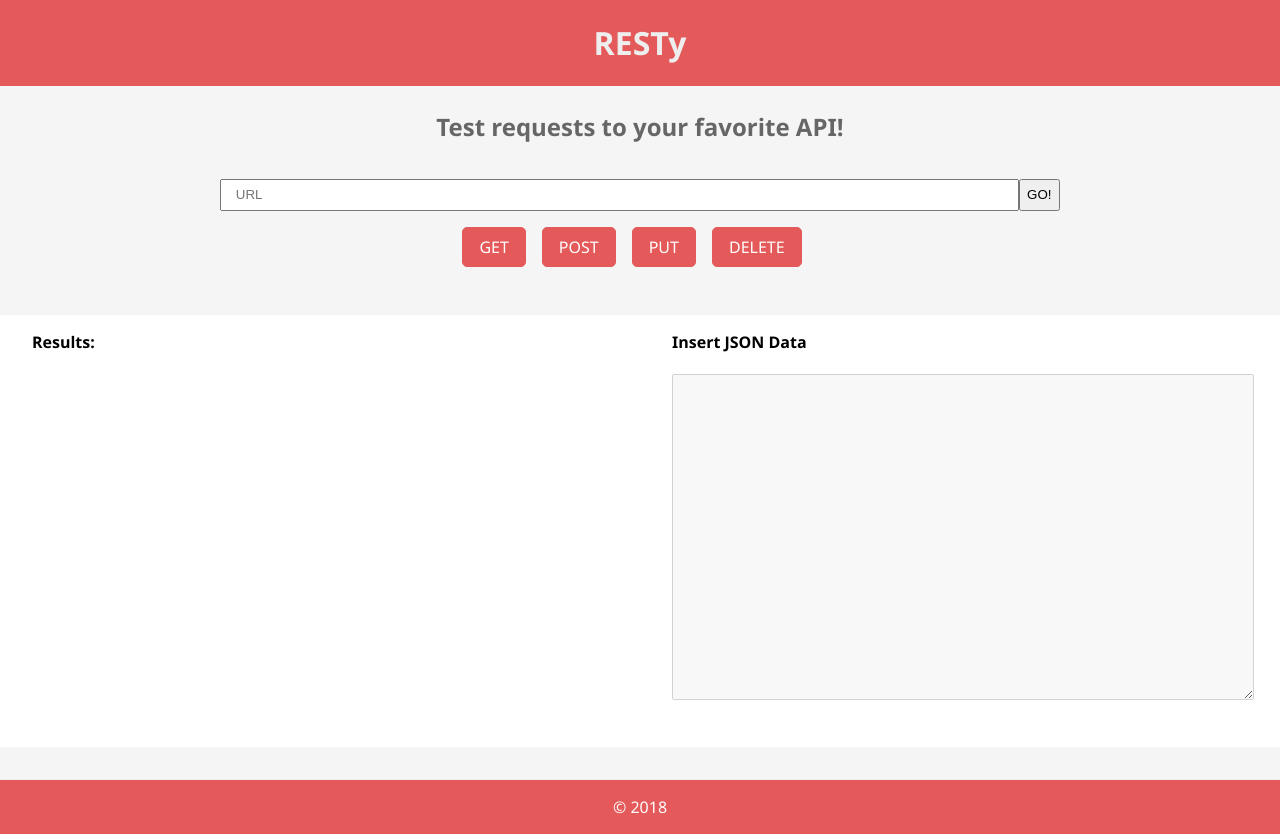
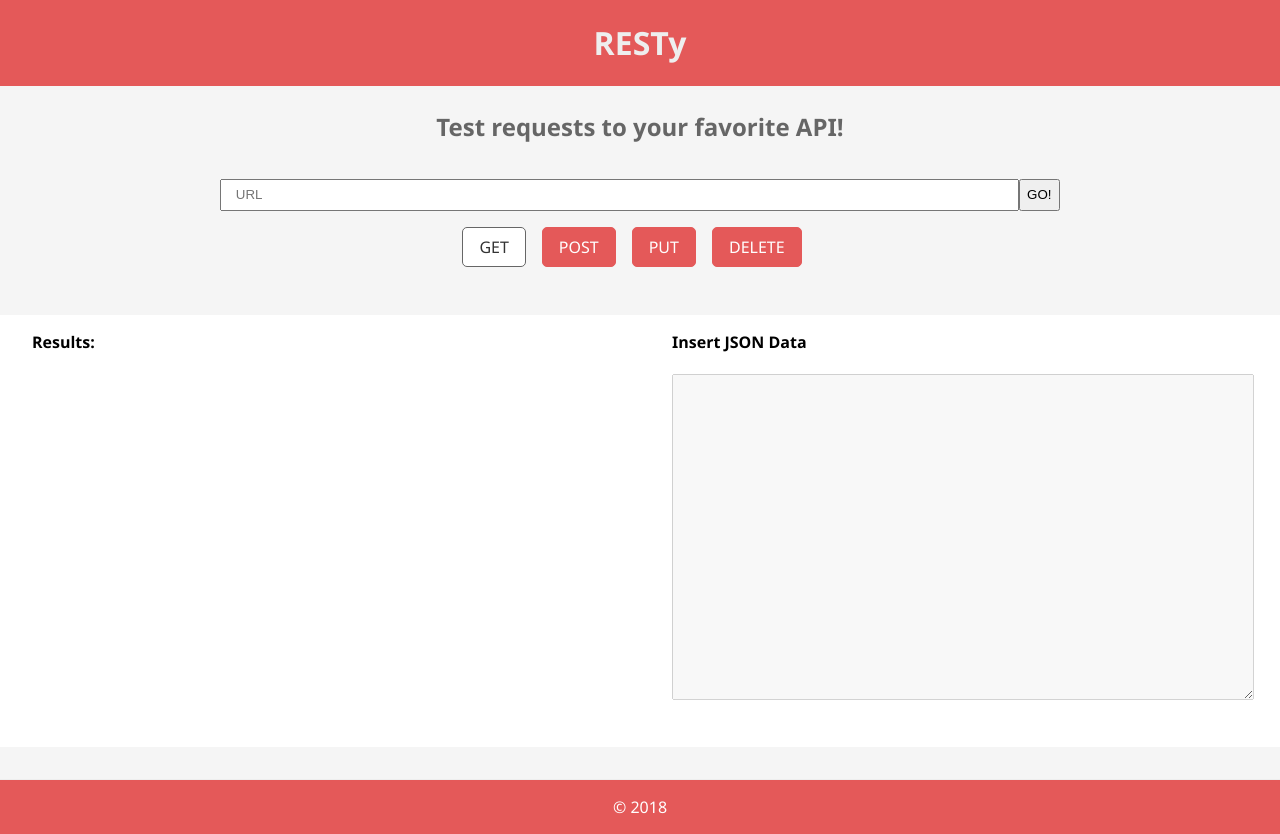
Before and after one commit to yd24/resty, a React (Create React App) app: page / in a window 1280 px wide. Built offline with nearby package versions, Linux system fonts and the light colour scheme.

Commit message:
Set GET as selected by default

```diff
--- a/src/Components/Form/index.jsx
+++ b/src/Components/Form/index.jsx
@@ -29,7 +29,7 @@ function Form(props) {
         <button type="submit">GO!</button>
       </label>
       <label className="methods">
-        <span onClick={select} id="get">GET</span>
+        <span onClick={select} className='selected' id="get">GET</span>
         <span onClick={select} id="post">POST</span>
         <span onClick={select} id="put">PUT</span>
         <span onClick={select} id="delete">DELETE</span>
```
